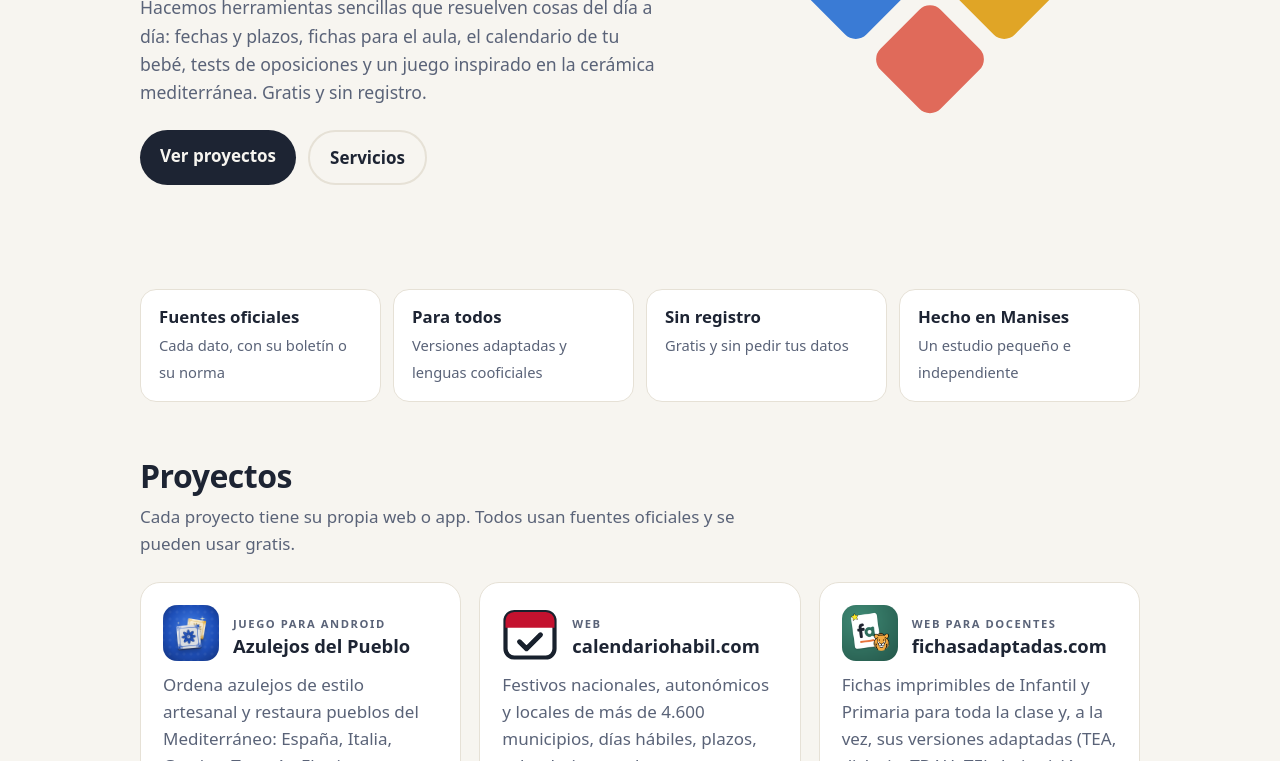
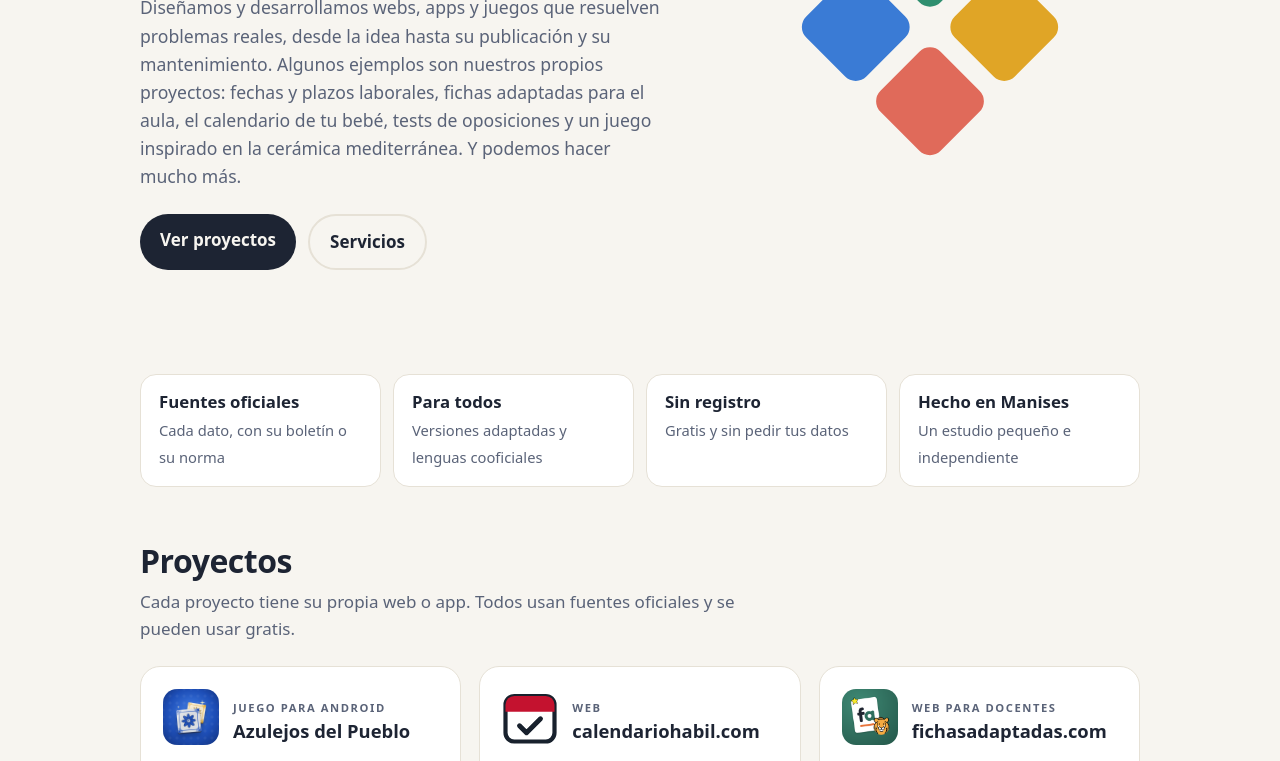
Before and after one commit to XosoMediaLab/xosomedialab.github.io, a plain HTML site: page index.html in a window 1280 px wide. Shown: the part 339-1100 px from the top of the page. Drawn offline with Linux system fonts and the light colour scheme.

Commit message:
Web del estudio: la portada presenta los proyectos como ejemplos de lo que hacemos
Co-Authored-By: Claude Opus 5.5 <noreply@anthropic.com>

```diff
--- a/index.html
+++ b/index.html
@@ -126,7 +126,7 @@
     <div>
       <p class="eyebrow">Estudio independiente · Manises (Valencia)</p>
       <h1 id="titulo">Apps, juegos y webs útiles, hechos con cariño</h1>
-      <p class="lede">Hacemos herramientas sencillas que resuelven cosas del día a día: fechas y plazos, fichas para el aula, el calendario de tu bebé, tests de oposiciones y un juego inspirado en la cerámica mediterránea. Gratis y sin registro.</p>
+      <p class="lede">Diseñamos y desarrollamos webs, apps y juegos que resuelven problemas reales, desde la idea hasta su publicación y su mantenimiento. Algunos ejemplos son nuestros propios proyectos: fechas y plazos laborales, fichas adaptadas para el aula, el calendario de tu bebé, tests de oposiciones y un juego inspirado en la cerámica mediterránea. Y podemos hacer mucho más.</p>
       <div class="cta"><a class="btn main" href="#proyectos">Ver proyectos</a><a class="btn alt" href="#servicios">Servicios</a></div>
     </div>
     <div class="tiles" aria-hidden="true">
```
